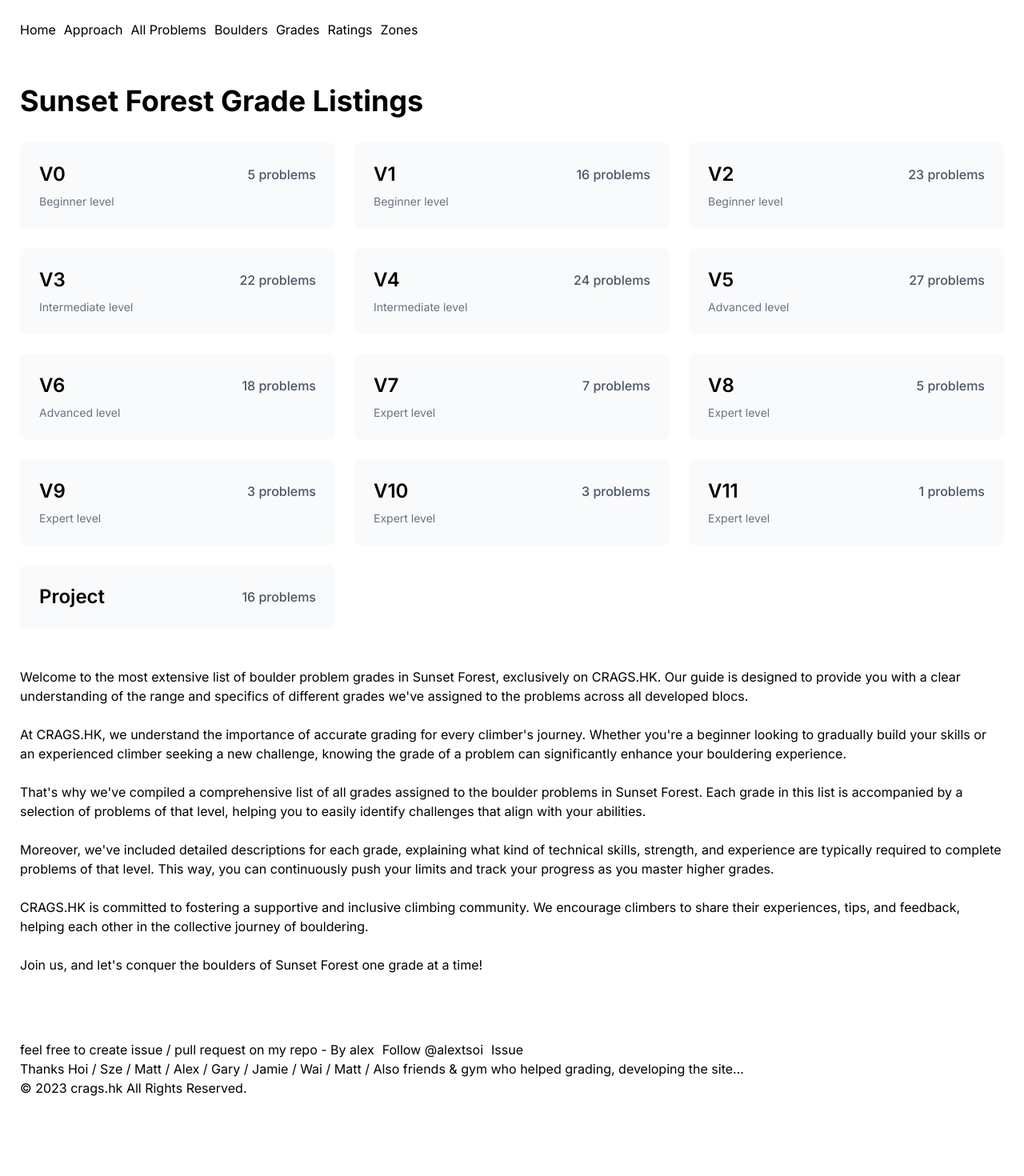
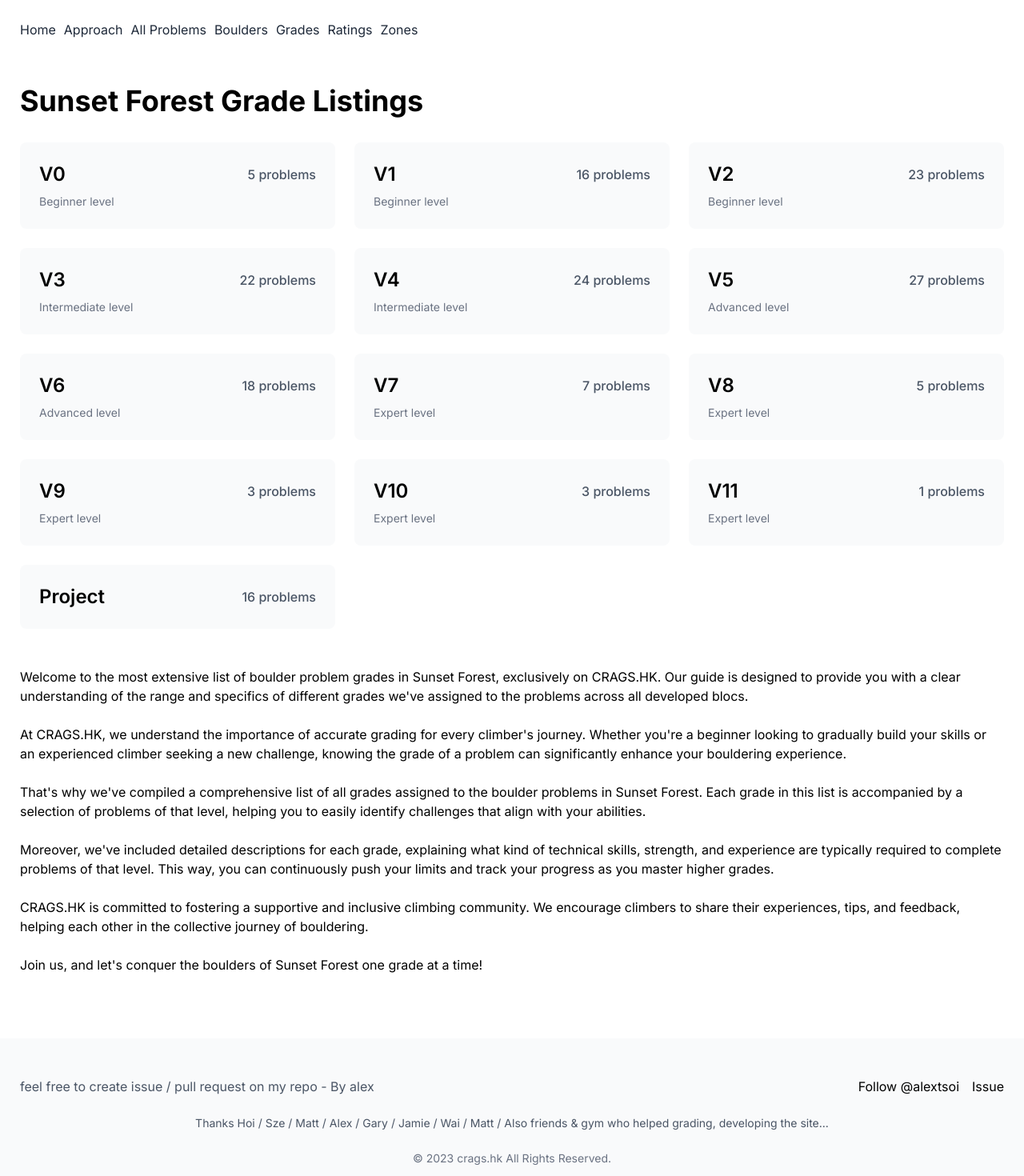
Before and after one commit to alextsoi/2310-crags-hk, a Next.js app: page /sunset-forest/grades in a window 1280 px wide. Shown: the top 1470 px of the page at 80% size. Before the commit the page ends 1422 px from the top, so only its background shows below. Built offline with nearby package versions, Linux system fonts and the light colour scheme.

Commit message:
added tailwind css

```diff
--- a/app/globals.scss
+++ b/app/globals.scss
@@ -40,24 +40,6 @@ a {
   gap: 10px;
 }
 
-footer {
-  margin: 50px 0;
-}
-
-.map {
-  img {
-    // width: 640px;
-    max-width: 100%;
-    height: auto;
-  }
-  & + .map {
-    margin-top: 20px;
-  }
-}
-
-#root-logo {
-  dipslay: none;
-}
 .root-header-quickaccess {
   display: none;
 }
--- a/app/layout.js
+++ b/app/layout.js
@@ -48,48 +48,64 @@ export default function RootLayout({ children }) {
       <link rel="mask-icon" href="/safari-pinned-tab.svg" color="#000000" />
       <meta name="msapplication-TileColor" content="#ffffff" />
       <meta name="theme-color" content="#ffffff" />
-      <body className={inter.className}>
-        <div className="root-header-quickaccess">
+      <body className={`${inter.className} min-h-screen flex flex-col pt-[50px] md:pt-0`}>
+        <div className="root-header-quickaccess fixed top-0 left-0 right-0 h-[50px] bg-white z-50 border-b border-gray-200 px-6 flex items-center justify-between md:hidden">
           <div id="root-logo">
-            <Link title="Sunset Forest Bouldering Problems | CRAGS.HK" href={`/sunset-forest`}>
-              {/* <img src="/logo.png" alt="Sunset Forest Bouldering Problems | CRAGS.HK" /> */}
+            <Link
+              title="Sunset Forest Bouldering Problems | CRAGS.HK"
+              href="/sunset-forest"
+              className="text-2xl font-bold hover:text-blue-600 transition-colors flex items-center gap-2"
+            >
               <div>SUNSET FOREST</div>
             </Link>
           </div>
           <HeaderHamburgerMenu />
         </div>
-        <header className="root-header">
-          <div className="root-header-inner container flex-container">
+
+        <header className="root-header bg-white">
+          <div className="root-header-inner container mx-auto px-4 max-w-7xl">
             <nav className="primary-menu">
-              <ul>
-                <li><Link title="Sunset Forest Homepage | CRAGS.HK" href={`/`}>Home</Link></li>
-                <li><Link title="Sunset Forest Approach | CRAGS.HK" href={`/sunset-forest/approach`}>Approach</Link></li>
-                <li><Link title="Sunset Forest Boulder Problems | CRAGS.HK" href={`/sunset-forest`}>All Problems</Link></li>
-                <li><Link title="Sunset Forest Boulders | CRAGS.HK" href={`/sunset-forest/boulders`}>Boulders</Link></li>
-                <li><Link title="Sunset Forest Grades | CRAGS.HK" href={`/sunset-forest/grades`}>Grades</Link></li>
-                <li><Link title="Sunset Forest Ratings | CRAGS.HK" href={`/sunset-forest/ratings`}>Ratings</Link></li>
-                <li><Link title="Sunset Forest Zones | CRAGS.HK" href={`/sunset-forest/zones`}>Zones</Link></li>
+              <ul className="flex flex-col md:flex-row md:flex-wrap gap-6 text-gray-800">
+                <li><Link title="Sunset Forest Homepage | CRAGS.HK" href="/" className="hover:text-blue-600 transition-colors">Home</Link></li>
+                <li><Link title="Sunset Forest Approach | CRAGS.HK" href="/sunset-forest/approach" className="hover:text-blue-600 transition-colors">Approach</Link></li>
+                <li><Link title="Sunset Forest Boulder Problems | CRAGS.HK" href="/sunset-forest" className="hover:text-blue-600 transition-colors">All Problems</Link></li>
+                <li><Link title="Sunset Forest Boulders | CRAGS.HK" href="/sunset-forest/boulders" className="hover:text-blue-600 transition-colors">Boulders</Link></li>
+                <li><Link title="Sunset Forest Grades | CRAGS.HK" href="/sunset-forest/grades" className="hover:text-blue-600 transition-colors">Grades</Link></li>
+                <li><Link title="Sunset Forest Ratings | CRAGS.HK" href="/sunset-forest/ratings" className="hover:text-blue-600 transition-colors">Ratings</Link></li>
+                <li><Link title="Sunset Forest Zones | CRAGS.HK" href="/sunset-forest/zones" className="hover:text-blue-600 transition-colors">Zones</Link></li>
               </ul>
             </nav>
           </div>
         </header>
+
+        <main className="flex-grow">
           {children}
+        </main>
+
         <Script src="https://buttons.github.io/buttons.js" />
-        <footer>
-          <div className="flex-container container">
-            <div>
+
+        <footer className="py-12 bg-gray-50 mt-12">
+          <div className="container mx-auto px-4 max-w-7xl space-y-6">
+            <div className="flex flex-wrap justify-between items-center gap-4">
+              <div className="text-gray-600">
                 feel free to create issue / pull request on my repo - By alex
               </div>
-            <div className="social-networks">
+              <div className="flex gap-4">
                 <a className="github-button" href="https://github.com/alextsoi" aria-label="Follow @alextsoi on GitHub">Follow @alextsoi</a>
                 <a className="github-button" href="https://github.com/alextsoi/2310-crags-hk/issues" data-icon="octicon-issue-opened" aria-label="Issue alextsoi/2310-crags-hk on GitHub">Issue</a>
               </div>
             </div>
-          <div className="flex-container container footer-thanks">
+
+            <div className="text-center text-gray-600 text-sm">
               Thanks Hoi / Sze / Matt / Alex / Gary / Jamie / Wai / Matt / Also friends & gym who helped grading, developing the site...
             </div>
-          <div className="flex-container container footer-thanks">&copy; {(new Date()).getFullYear()} crags.hk All Rights Reserved.</div>
+
+            <div className="text-center text-gray-500 text-sm">
+              &copy; {(new Date()).getFullYear()} crags.hk All Rights Reserved.
+            </div>
+          </div>
         </footer>
+
         <noscript
           dangerouslySetInnerHTML={{
             __html: `<iframe src="https://www.googletagmanager.com/ns.html?id=${gtmCode}" height="0" width="0" style="display: none; visibility: hidden;"></iframe>`,
```
Lines whose indentation alone changed are shown as unchanged.
